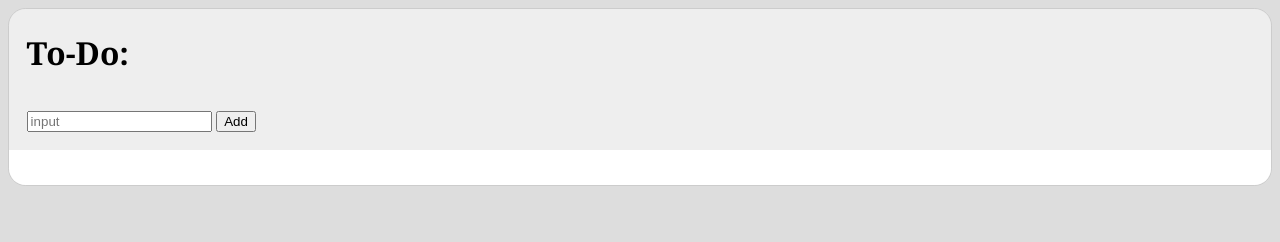
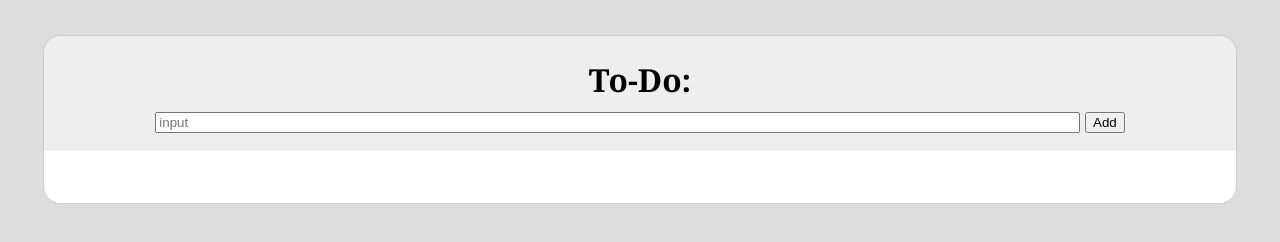
Before and after one commit to ccmadrid/dsn1676-assignment-5, a plain HTML site: page index.html in a window 1280 px wide. Drawn offline with nearby package versions, Linux system fonts and the light colour scheme.

Commit message:
continued styling and js
attempt to add close functions for items

```diff
--- a/css/main.css
+++ b/css/main.css
@@ -22,7 +22,22 @@ html {
 	border: 1px solid #ccc;
 	border-radius: 1em;
 	overflow: hidden;
+	margin: 2em;
 
+}
+
+.title {
+	display: block;
+	margin: 0 auto;
+	text-align: center;
+}
+
+.form {
+	text-align: center;
+}
+
+.form input {
+	width: 80%;
 }
 
 .top {
@@ -31,7 +46,7 @@ html {
 }
 
 .listcontainer {
-	padding: 1em;
+	padding: 1em 1em 2em 1em;
 	background-color: #fff;
 }
 
--- a/js/main.js
+++ b/js/main.js
@@ -3,7 +3,7 @@ var $input = $('.input');
 var $list = $('.list');
 
 var $items = $('.list li');
-
+var $close = $('.js-close')
 
 $form.on('submit', function (e) {
 	e.preventDefault();
@@ -15,6 +15,10 @@ $form.on('submit', function (e) {
 
 	$li.append($inputA).append($close);
 	$list.append($li);
-	console.log($close);
+});
+
+$list.on('click', 'li', function (e) {
+	e.preventDefault();
+	console.log($list);
 
 });
```
